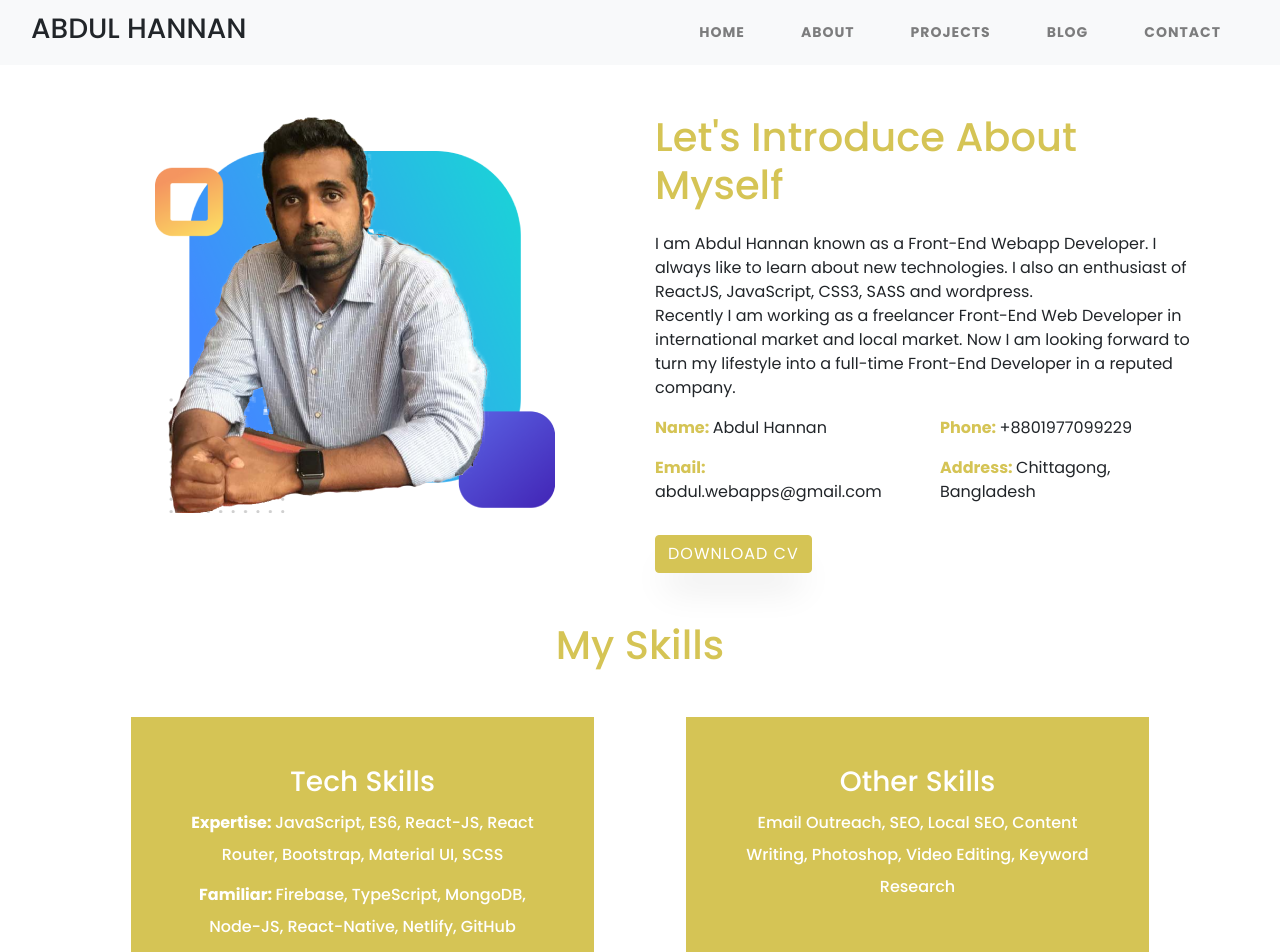
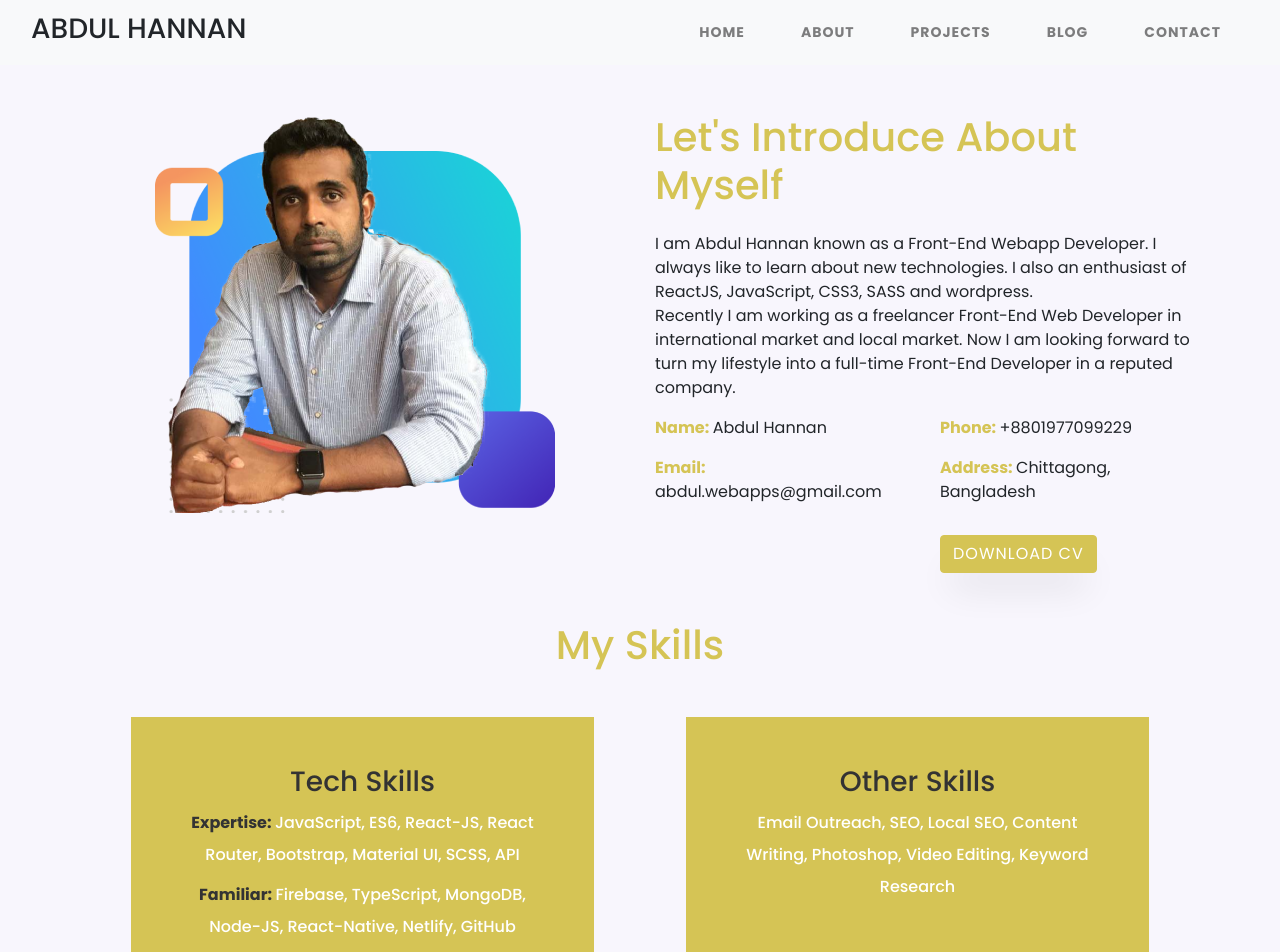
Before and after one commit to hannan-abdul/personal-portfolio-site, a React (Create React App) app: page /about in a window 1280 px wide. Shown: the top 952 px of the page. Built offline with nearby package versions, Linux system fonts and the light colour scheme.

Commit message:
profile update

```diff
--- a/src/components/About/About.css
+++ b/src/components/About/About.css
@@ -14,3 +14,9 @@
 .skill-section .custom-back-color h6{
     line-height: 2rem;
 }
+.skill-section strong{
+    color: #333;
+}
+.skill-section h3{
+    color: #333;
+}
--- a/src/components/About/About.js
+++ b/src/components/About/About.js
@@ -18,11 +18,11 @@ const About = () => {
                         <div className="col-md-6">
                             <p><strong>Name: </strong>Abdul Hannan</p>
                             <p><strong>Email: </strong>abdul.webapps@gmail.com</p>
-                            <a className="btn btn-custom btn-yellow" href="https://drive.google.com/uc?id=1NR6_Kbryxnv2UoN5YYCconV7873aTlnX&export=download">DOWNLOAD CV</a>
                         </div>
                         <div className="col-md-6">
                             <p><strong>Phone: </strong>+8801977099229</p>
                             <p><strong>Address: </strong>Chittagong, Bangladesh</p>
+                            <a className="btn btn-custom btn-yellow" href="https://drive.google.com/uc?id=1NR6_Kbryxnv2UoN5YYCconV7873aTlnX&export=download">DOWNLOAD CV</a>
                         </div>
                     </div>
                 </div>
--- a/src/components/About/Skills.js
+++ b/src/components/About/Skills.js
@@ -8,7 +8,7 @@ const Skills = () => {
             <div className="row">
                 <div className="col-md-5 p-5 custom-back-color">
                     <h3>Tech Skills</h3>
-                    <h6><strong>Expertise: </strong> JavaScript, ES6, React-JS, React Router, Bootstrap, Material UI, SCSS</h6>
+                    <h6><strong>Expertise: </strong> JavaScript, ES6, React-JS, React Router, Bootstrap, Material UI, SCSS, API</h6>
                     <h6><strong>Familiar: </strong> Firebase, TypeScript, MongoDB, Node-JS, React-Native, Netlify, GitHub</h6>
                     <h6><strong>Tools: </strong>  VSCode, Chrome Dev Tool, Windows 10, MacOS</h6>
                 </div>
--- a/src/components/Contact/Contact.css
+++ b/src/components/Contact/Contact.css
@@ -5,7 +5,7 @@
   }
 
   body {
-    background-color: rgb(248, 246, 253);
+    background-color: rgb(248, 246, 253) !important;
   }
 
   body,
--- a/src/components/Home/Home.css
+++ b/src/components/Home/Home.css
@@ -3,8 +3,7 @@
     height: 500px;
 }
 .banner-img{
-    width: 70%;
-    margin-top: 50px;
+    width: 68%;
 }
 @media (max-width: 767px) {
     .banner-img{
--- a/src/components/Home/Home.js
+++ b/src/components/Home/Home.js
@@ -1,6 +1,6 @@
 import React from 'react';
 import './Home.css';
-import profile from '../../images/my-pic.png'
+import profile from '../../images/profile-picture.png';
 import HomeProject from './HomeProject';
 import { Link } from 'react-router-dom';
 
```
Also changed, not shown: src/images/my-pic2.png (renamed from src/images/my-pic.png), src/images/profile-picture.png (added).
